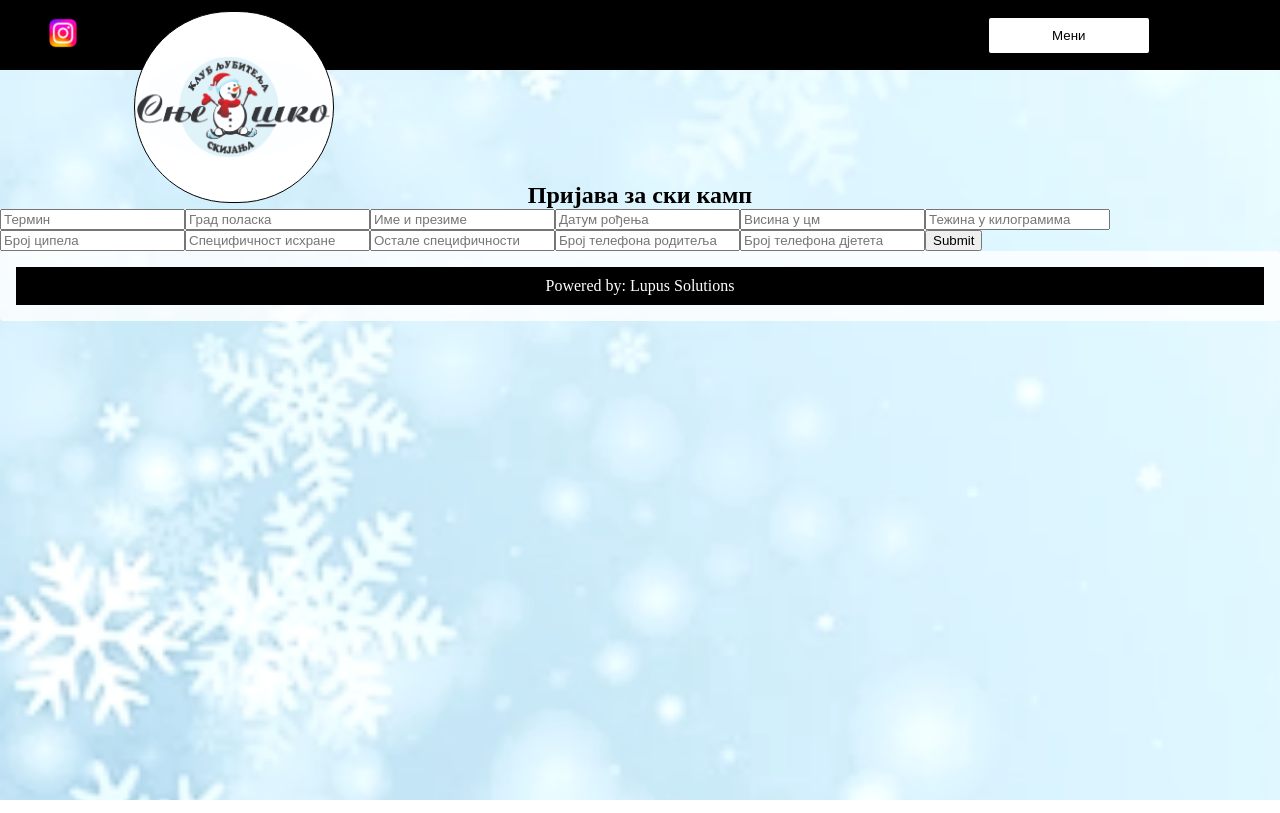
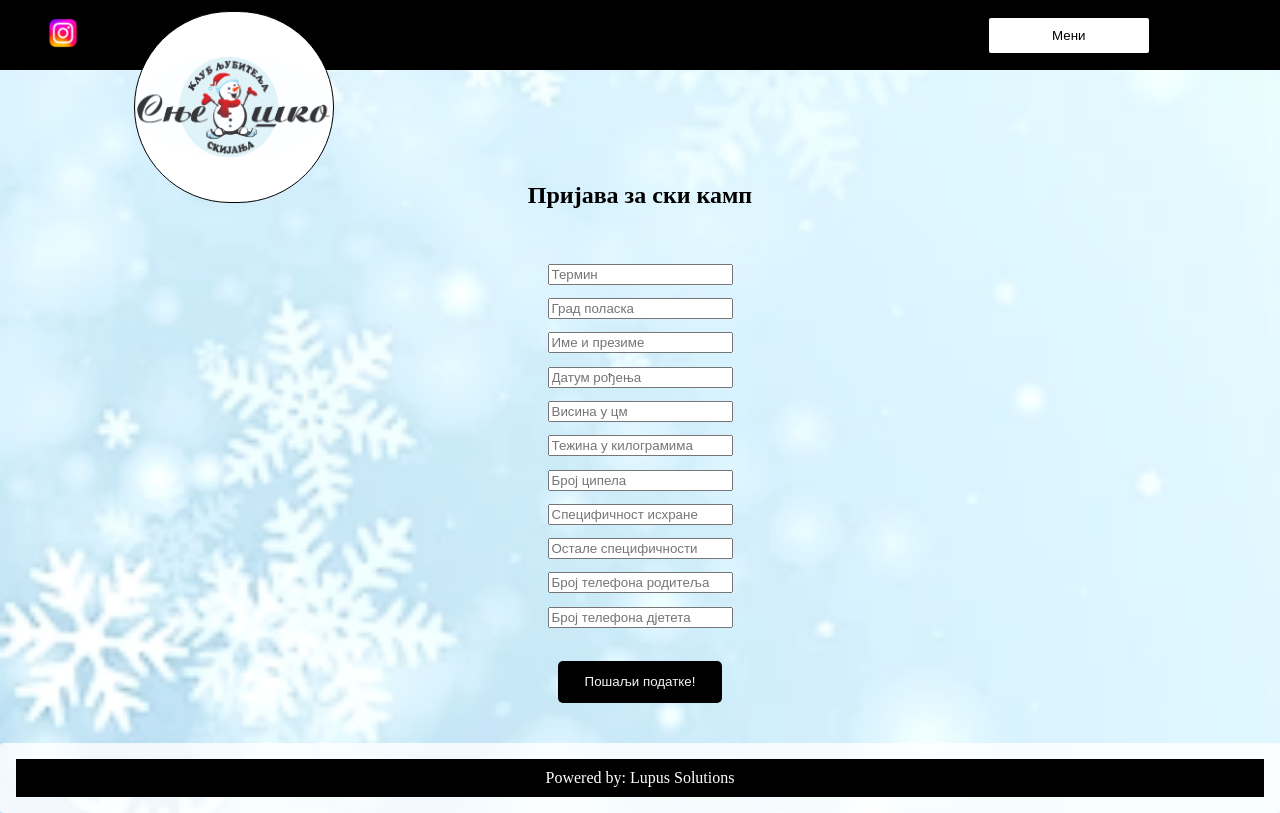
Before and after one commit to Lupus93v/skikamp, a React (Create React App) app: page /applyform in a window 1280 px wide. Built offline with nearby package versions, Linux system fonts and the light colour scheme; a web font is replaced by a local one.

Commit message:
form edit

```diff
--- a/src/Pages/ApplyForm.js
+++ b/src/Pages/ApplyForm.js
@@ -131,7 +131,7 @@ export default function ApplyForm() {
           value={formData.phone2}
           onChange={handleChange}
         />
-        <button type="submit">Submit</button>
+        <button type="submit">Пошаљи податке!</button>
       </form>
     </div>
   );
--- a/src/index.css
+++ b/src/index.css
@@ -522,6 +522,34 @@ ol {
   flex-direction: column;
 }
 
+.apply-form h2 {
+  margin-bottom: 2em;
+}
+
+form {
+  display: flex;
+  flex-direction: column;
+}
+
+input {
+  margin: 0.5em
+}
+
+.apply-form button {
+  background-color: black;
+  color: whitesmoke;
+  border: none;
+  padding: 1em 2em;
+  border-radius: 5px;
+  margin-top: 2em;
+  margin-bottom: 3em;
+}
+
+.apply-form button:hover {
+  cursor: pointer;
+  font-size: 0.9rem;
+}
+
 /* -------------------------------------------------------------------------------------------------------*/
 
 @media screen and (min-width: 480px) {
```
Also changed, not shown: 1 other file (tests, documents, lock files or other folders).
